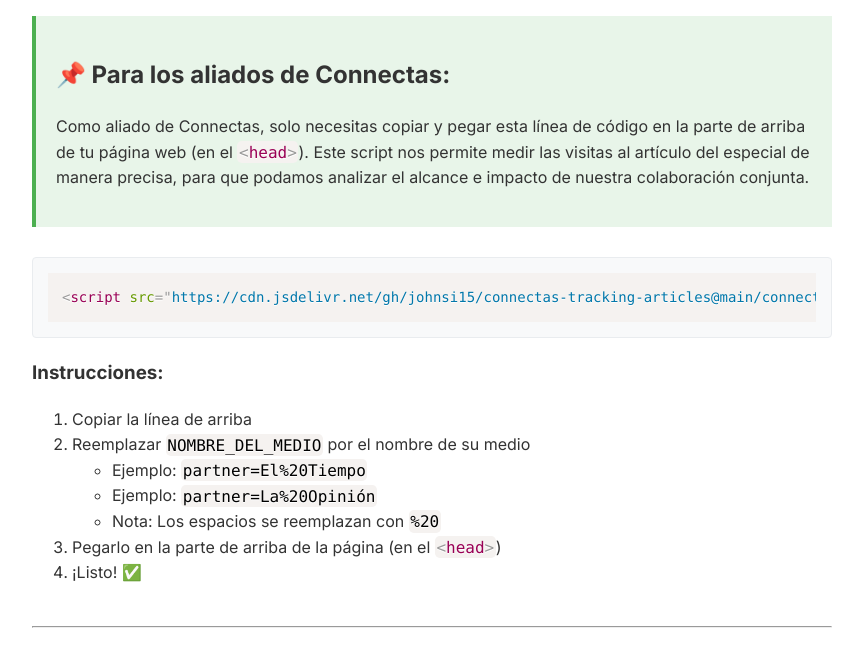
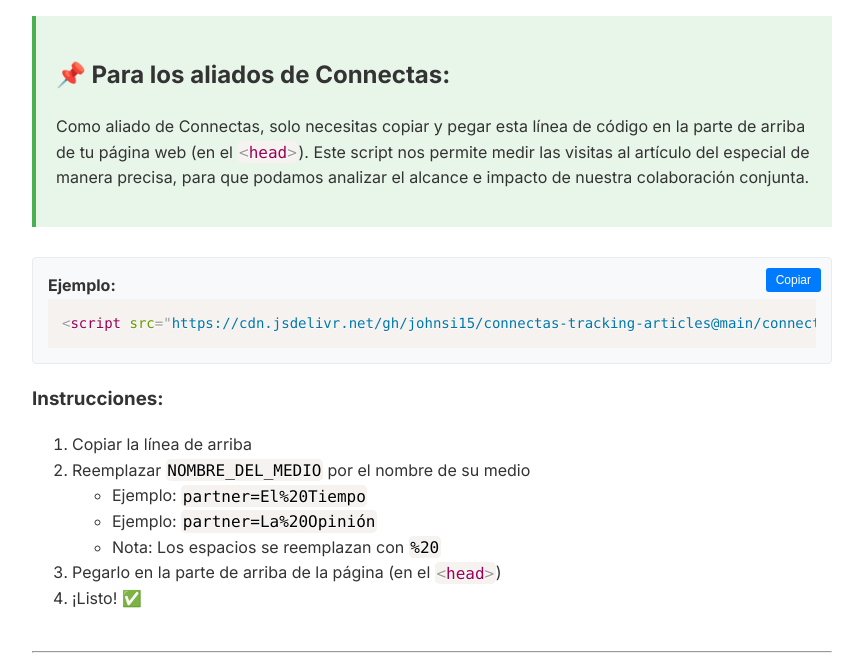
Before and after one commit to johnsi15/connectas-tracking-articles, a plain HTML site: page connectas-documentacion-aliados.html in a window 1280 px wide. Shown: the part 118-783 px from the top of the page, without its empty margins (208-1071 px from the left). Drawn offline with nearby package versions, Linux system fonts and the light colour scheme.

Commit message:
Actualizar la documentación del script de tracking: agregar botones de copiar y mejorar la funcionalidad de copia al portapapeles

```diff
--- a/connectas-documentacion-aliados.html
+++ b/connectas-documentacion-aliados.html
@@ -38,6 +38,22 @@
         overflow-x: auto;
         margin: 20px 0;
         border-radius: 4px;
+        position: relative;
+      }
+      .copy-btn {
+        position: absolute;
+        top: 10px;
+        right: 10px;
+        background: #007bff;
+        color: white;
+        border: none;
+        padding: 5px 10px;
+        border-radius: 3px;
+        cursor: pointer;
+        font-size: 12px;
+      }
+      .copy-btn:hover {
+        background: #0056b3;
       }
       .code-box pre {
         margin: 0;
@@ -60,6 +76,8 @@
     </div>
 
     <div class="code-box">
+      <button class="copy-btn" onclick="copyToClipboard(this)">Copiar</button>
+      <strong>Ejemplo:</strong><br />
       <pre><code class="language-html">&lt;script src="https://cdn.jsdelivr.net/gh/johnsi15/connectas-tracking-articles@main/connectas-analytics.js?article=trump-derechos-humanos-2024&amp;partner=NOMBRE_DEL_MEDIO" async&gt;&lt;/script&gt;</code></pre>
     </div>
 
@@ -106,16 +124,19 @@
     <h3>Ejemplos de uso:</h3>
 
     <div class="code-box">
+      <button class="copy-btn" onclick="copyToClipboard(this)">Copiar</button>
       <strong>El Tiempo:</strong><br />
       <pre><code class="language-html">&lt;script src="https://cdn.jsdelivr.net/gh/johnsi15/connectas-tracking-articles@main/connectas-analytics.js?article=trump-derechos-humanos-2024&amp;partner=El%20Tiempo" async&gt;&lt;/script&gt;</code></pre>
     </div>
 
     <div class="code-box">
+      <button class="copy-btn" onclick="copyToClipboard(this)">Copiar</button>
       <strong>La Opinión:</strong><br />
       <pre><code class="language-html">&lt;script src="https://cdn.jsdelivr.net/gh/johnsi15/connectas-tracking-articles@main/connectas-analytics.js?article=tenemos-un-equipo-muy-competitivo-que-esta-dispuesto-dar-el-mil-por-ciento&amp;partner=La%20Opinión" async&gt;&lt;/script&gt;</code></pre>
     </div>
 
     <div class="code-box">
+      <button class="copy-btn" onclick="copyToClipboard(this)">Copiar</button>
       <strong>El Espectador:</strong><br />
       <pre><code class="language-html">&lt;script src="https://cdn.jsdelivr.net/gh/johnsi15/connectas-tracking-articles@main/connectas-analytics.js?article=luis-arce-las-tierras-que-su-hijo-convirtio-en-monocultivos-con-ayuda-estatal&amp;partner=El%20Espectador" async&gt;&lt;/script&gt;</code></pre>
     </div>
@@ -136,6 +157,8 @@
     </ol>
 
     <div class="code-box">
+      <button class="copy-btn" onclick="copyToClipboard(this)">Copiar</button>
+      <strong>Ejemplo:</strong><br />
       <pre><code class="language-html">&lt;script src="https://cdn.jsdelivr.net/gh/johnsi15/connectas-tracking-articles@main/connectas-analytics.js?article=trump-contra-los-derechos-humanos-sus-ecos-en-el-continente&amp;partner=Medio%20de%20Prueba" async&gt;&lt;/script&gt;</code></pre>
     </div>
 
@@ -156,4 +179,26 @@
       </li>
     </ul>
   </body>
+  <script>
+    function copyToClipboard(button) {
+      const codeElement = button.parentElement.querySelector('code')
+      const textToCopy = codeElement ? codeElement.textContent : ''
+      navigator.clipboard
+        .writeText(textToCopy)
+        .then(() => {
+          const originalText = button.textContent
+          button.textContent = 'Copiado!'
+          button.style.background = '#28a745'
+          setTimeout(() => {
+            button.textContent = originalText
+            button.style.background = '#007bff'
+          }, 2000)
+        })
+        .catch(err => {
+          console.error('Error al copiar: ', err)
+          button.textContent = 'Error'
+          setTimeout(() => (button.textContent = 'Copiar'), 2000)
+        })
+    }
+  </script>
 </html>
```
